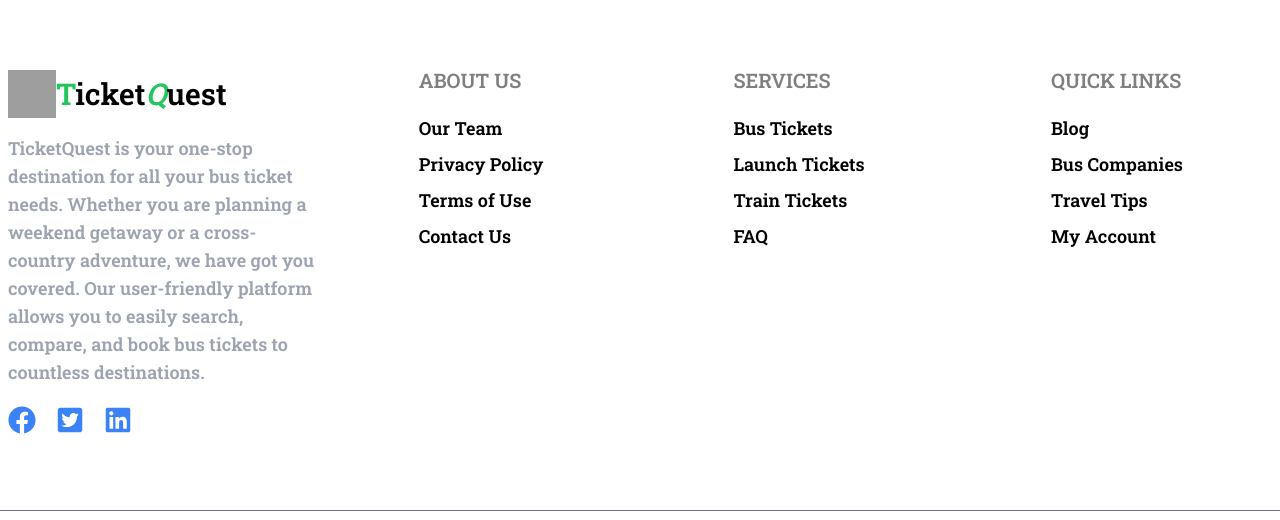
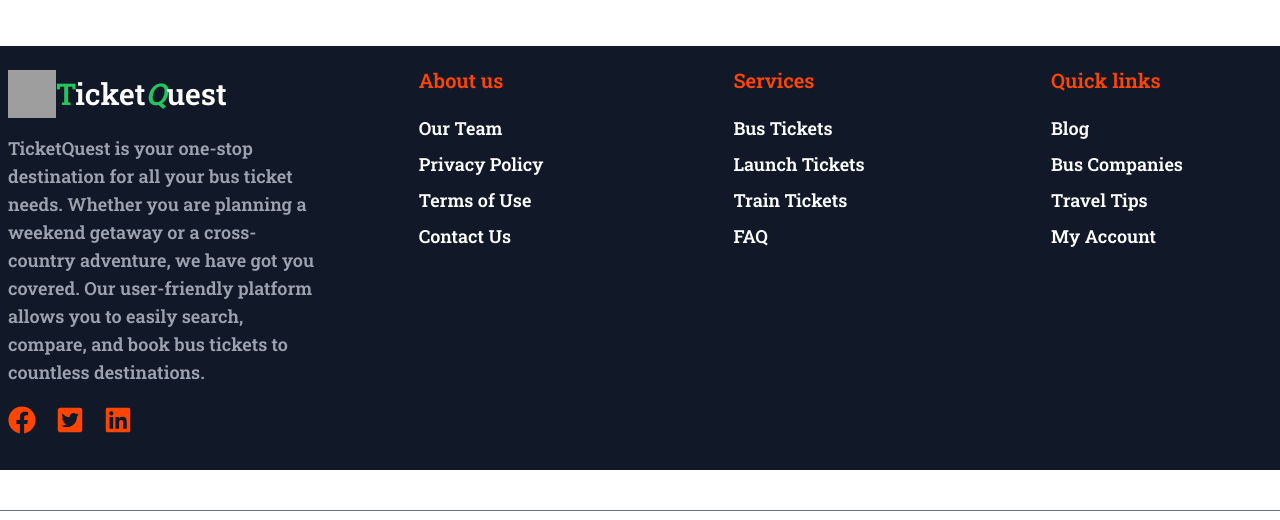
Before and after one commit to ashiqur-r-biplop/project-8, a React (Vite) app: page / in a window 1280 px wide. Shown: the part 1612-2132 px from the top of the page. Built offline with nearby package versions, Linux system fonts and the light colour scheme; grey boxes are pictures that could not be loaded.

Commit message:
Update footer

```diff
--- a/src/Shared/Footer/Footer.jsx
+++ b/src/Shared/Footer/Footer.jsx
@@ -15,9 +15,9 @@ import BusRoute from "../BusRoute/BusRoute";
 const Footer = () => {
   return (
     <>
-      <div className="container mx-auto">
+      <div className="container mx-auto bg-gray-900 text-white">
         {/* Footer for Large Screens */}
-        <footer className="text-black lg:my-10 py-5">
+        <footer className="lg:my-10 py-5">
           <div className="grid grid-cols-1 sm:grid-cols-2 md:grid-cols-4 px-2 gap-2 ">
             {/* Legal Section */}
             <div className="">
@@ -39,16 +39,16 @@ const Footer = () => {
                 </p>
 
                 <div className="py-4 flex gap-5">
-                  <FaFacebook className="w-7 h-7 cursor-pointer text-blue-500 bg-white rounded"></FaFacebook>
-                  <FaTwitterSquare className="w-7 h-7 cursor-pointer text-blue-500 bg-white rounded"></FaTwitterSquare>
-                  <FaLinkedin className="w-7 h-7 cursor-pointer text-blue-500 bg-white rounded"></FaLinkedin>
+                  <FaFacebook className="w-7 h-7 cursor-pointer brand-color  rounded"></FaFacebook>
+                  <FaTwitterSquare className="w-7 h-7 cursor-pointer brand-color  rounded"></FaTwitterSquare>
+                  <FaLinkedin className="w-7 h-7 cursor-pointer brand-color  rounded"></FaLinkedin>
                 </div>
               </div>
             </div>
 
             {/* About us Section */}
             <div className="md:mx-auto">
-              <span className="footer-title text-xl block mb-4">About us</span>
+              <span className="text-xl brand-color block mb-4">About us</span>
               <div className="mt-2">
                 <a className="link link-hover block text-base py-1 lg:text-lg">
                   Our Team
@@ -67,7 +67,7 @@ const Footer = () => {
 
             {/* Services Section */}
             <div className="md:mx-auto">
-              <span className="footer-title text-xl block mb-4">Services</span>
+              <span className="text-xl block mb-4 brand-color">Services</span>
               <div className="mt-2">
                 <a className="link link-hover block text-base py-1 lg:text-lg">
                   Bus Tickets
@@ -85,7 +85,7 @@ const Footer = () => {
             </div>
             {/* Quick links Section */}
             <div className="md:mx-auto">
-              <span className="footer-title text-xl block mb-4">
+              <span className="brand-color text-xl block mb-4">
                 Quick links
               </span>
               <div className="mt-2">
```
